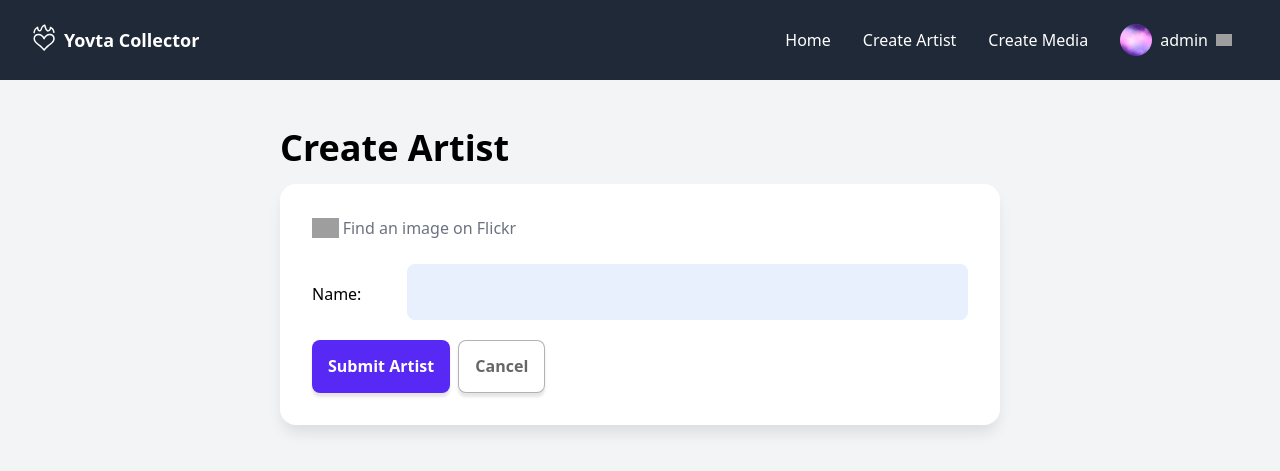
After one commit to jseverijn3k/collector, a Django app: page /artist/create/ in a window 1280 px wide. The commit adds this page. Shown: the top 471 px of the page. Run offline with Django 5.2, Linux system fonts and the light colour scheme; a user stored in the database is signed in; data comes from the database, SQL or seed files in the repository; both versions use the stored data as it was after the commit; some libraries are stand-ins or nearby versions; grey boxes are pictures that could not be loaded.

Commit message:
ADD artist create form and make artist name unique

```diff
--- /dev/null
+++ b/a_collections/forms.py
@@ -0,0 +1,62 @@
+from django.forms import ModelForm
+from django import forms
+
+from .models import Media, Artist
+
+class MediaCreateForm(ModelForm):
+    class Meta:
+        model = Media
+        fields = "__all__"
+        # fields = ['url', 'body', 'tags']
+        # labels = {
+        #     'body' : 'Caption',
+        #     'tags' : 'Category',
+        # }
+        # widgets = {
+        #     'body' : forms.Textarea(attrs={'rows' : 3, 'placeholder' : 'Add a caption ...', 'class': 'font1 text-4xl'}),
+        #     'url' : forms.TextInput(attrs={'placeholder' : 'Add a url ...', 'class': 'font1 text-4xl'}),
+        #     'tags' : forms.CheckboxSelectMultiple(),
+        # }
+
+class MediaEditForm(ModelForm):
+    class Meta:
+        model = Media
+        fields = "__all__"
+        # fields = ['body', 'tags']
+        # labels = {
+        #     'body' : '',
+        #     'tags' : 'Category',
+        # }
+        # widgets = {
+        #     'body' : forms.Textarea(attrs={'rows' : 3, 'class': 'font1 text-4xl'}),
+        #     'tags' : forms.CheckboxSelectMultiple(),
+        # }
+
+class ArtistCreateForm(ModelForm):
+    class Meta:
+        model = Artist
+        fields = "__all__"
+        # fields = ['url', 'body', 'tags']
+        # labels = {
+        #     'body' : 'Caption',
+        #     'tags' : 'Category',
+        # }
+        # widgets = {
+        #     'body' : forms.Textarea(attrs={'rows' : 3, 'placeholder' : 'Add a caption ...', 'class': 'font1 text-4xl'}),
+        #     'url' : forms.TextInput(attrs={'placeholder' : 'Add a url ...', 'class': 'font1 text-4xl'}),
+        #     'tags' : forms.CheckboxSelectMultiple(),
+        # }
+
+class ArtistEditForm(ModelForm):
+    class Meta:
+        model = Artist
+        fields = "__all__"
+        # fields = ['body', 'tags']
+        # labels = {
+        #     'body' : '',
+        #     'tags' : 'Category',
+        # }
+        # widgets = {
+        #     'body' : forms.Textarea(attrs={'rows' : 3, 'class': 'font1 text-4xl'}),
+        #     'tags' : forms.CheckboxSelectMultiple(),
+        # }
--- a/a_collections/models.py
+++ b/a_collections/models.py
@@ -7,7 +7,7 @@ class Artist(models.Model):
     id = models.UUIDField(
         primary_key=True, default=uuid.uuid4, editable=False, max_length=100
     )
-    name = models.CharField(max_length=255)
+    name = models.CharField(unique=True, max_length=255)
     created = models.DateTimeField(auto_now_add=True)
 
     def __str__(self):
--- a/a_collections/views.py
+++ b/a_collections/views.py
@@ -1,6 +1,14 @@
 from django.shortcuts import render
+from django.contrib import messages
+
+from django.contrib.auth.decorators import login_required
+from django.http import HttpResponse
+from django.shortcuts import render, redirect, get_object_or_404
+
+import requests
 
 from a_collections.models import Artist, Media
+from a_collections.forms import MediaCreateForm, MediaEditForm, ArtistCreateForm, ArtistEditForm
 
 # Create your views here.
 def home_view(request, tag=None):
@@ -23,8 +31,7 @@ def home_view(request, tag=None):
 
     quote = 'Record collecting is the hobby of collecting sound recordings, usually of music, but sometimes poetry, reading, historical speeches, and ambient noises. Although the typical focus is on vinyl records, all formats of recorded music can be collected.'
     context = {
-        # 'posts' : posts,
-        # 'tag' : tag,
+        'tag' : tag,
         # 'page' : page,
         'artists' : Artist.objects.all(),
         'albums' : Media.objects.all(),
@@ -37,3 +44,112 @@ def home_view(request, tag=None):
     #     return render(request, 'snippets/loop_home_posts.html', context)
 
     return render(request, "pages/home.html", context)
+
+
+
+@login_required
+def media_create_view(request, *args, **kwargs):
+    if request.method == 'POST':
+        form = MediaCreateForm(request.POST)
+        if form.is_valid():
+            media = form.save(commit=False)
+
+            # website = requests.get(form.data['url'])
+            # sourcecode = BeautifulSoup(website.text, 'html.parser')
+            # # print(sourcecode)
+
+            # find_image = sourcecode.select('meta[content^="https://live.staticflickr.com/"]')
+            # print(find_image)
+            # image = find_image[0]['content']
+            # post.image = image
+
+            # find_title = sourcecode.select('h1.photo-title')
+            # titile = find_title[0].text.strip()
+            # post.title = titile
+
+            # find_artist = sourcecode.select('a.owner-name')
+            # artist = find_artist[0].text.strip()
+            # post.artist = artist
+
+            media.user = request.user
+
+            media.save()
+            # media.save_m2m() # save our tags m2m field
+            return redirect('home')
+
+    form = MediaCreateForm()
+    return render(request, "a_collections/media_create.html", {'form' : form})
+
+
+@login_required
+def media_delete_view(request, pk):
+    media = get_object_or_404(Media, id=pk, user=request.user)
+
+    if request.method == 'POST':
+        media.delete()
+        messages.success(request, 'Media deleted successfully')
+        return redirect('home')
+
+    return render(request, "a_collections/media_delete.html", {'media' : media})
+
+
+@login_required
+def media_edit_view(request, pk):
+    media = get_object_or_404(Media, id=pk, user=request.user)
+    form = MediaEditForm(instance=media)
+
+    context = {
+        'post' : media,
+        'form' : form,
+    }
+
+    if request.method == 'POST' and request.user == media.user:
+        form = MediaEditForm(request.POST, instance=media)
+        if form.is_valid():
+            form.save()
+            messages.success(request, 'Media updated successfully')
+            return redirect('home')
+
+
+    return render(request, "a_collections/media_edit.html", context)
+
+
+def media_page_view(request, pk):
+    media = get_object_or_404(Media, id=pk)
+
+    # if request.htmx:
+    #     # check if top is part of the url
+    #     if 'top' in request.GET:
+    #         # comments = post.comments.filter(likes__isnull=False).distinct()
+
+    #         # annotate(num_likes=Count('likes')) -> counts all the likes and stores them in the variable num_likes
+    #         # .filter(num_likes__gt=0) -> filters if the numk_likes is greater than 0 (gt0)
+    #         print("TESTTEST")
+    #         comments = media.comments.annotate(num_likes=Count('likes')).filter(num_likes__gt=0).order_by('-num_likes')
+    #     else:
+    #         comments = post.comments.all()
+    #     return render(request, 'snippets/loop_postpage_comments.html', {'comments': comments, 'replyform': replyform})
+
+    context = {
+        'media' : media,
+        # 'commentform' : commentform,
+        # 'replyform' : replyform,
+    }
+
+    return render(request, "a_collections/media_page.html", context)
+
+@login_required
+def artist_create_view(request, *args, **kwargs):
+    if request.method == 'POST':
+        form = ArtistCreateForm(request.POST)
+        if form.is_valid():
+            artist = form.save(commit=False)
+
+            artist.user = request.user
+
+            artist.save()
+            # media.save_m2m() # save our tags m2m field
+            return redirect('home')
+
+    form = ArtistCreateForm()
+    return render(request, "a_collections/artist_create.html", {'form' : form})
--- a/a_config/urls.py
+++ b/a_config/urls.py
@@ -24,11 +24,24 @@ from django.urls import path, include
 from a_collections.views import *
 from a_users.views import *
 
+
 urlpatterns = [
     path('admin/', admin.site.urls),
     path('accounts/', include('allauth.urls')),
 
     path('', home_view, name='home'),
+
+    # a_collections urls
+    path('', home_view, name='home'),
+    path('media/<pk>', media_page_view, name='media-page'),
+    path('media/create/', media_create_view, name='media-create'),
+    path('media/delete/<pk>', media_delete_view, name='media-delete'),
+    path('media/edit/<pk>', media_edit_view, name='media-edit'),
+
+    path('artist/create/', artist_create_view, name='artist-create'),
+
+
+    path('category/<tag>', home_view, name='category'),
 
     # a_users urls
     path('profile', profile_view, name='profile'),
--- /dev/null
+++ b/templates/a_collections/artist_create.html
@@ -0,0 +1,21 @@
+{% extends 'layouts/b.html' %}
+
+{% block content %}
+
+<h1>Create Artist</h1>
+<div class="card !p-8">
+
+    <div class="flex items-center mb-6">
+        <img class="h-5 object-cover mr-1" src="https://img.icons8.com/small/96/333333/search--v1.png"/>
+        <a href="https://www.flickr.com/explore" target="_blank" class="hover:underline text-gray-500">Find an image on Flickr</a>
+    </div>
+
+    <form method='POST'>
+        {{ form.as_p }}
+        {% csrf_token %}
+        <button type="submit" class="mt-1">Submit Artist</button>
+        <a class="button secondaryAction ml-1" href="{{ request.META.HTTP_REFERER }}">Cancel</a>
+    </form>
+</div>
+
+{% endblock %}
--- a/templates/includes/header.html
+++ b/templates/includes/header.html
@@ -22,8 +22,9 @@
         <ul class="flex items-center navitems flex-col md:flex-row gap-8 md:gap-0 justify-center h-full -translate-y-10 md:translate-y-0">
             {% if user.is_authenticated %}
                 <li><a href="/">Home</a></li>
-                {% comment %} <li><a href="{% url '' %}">Create Post</a></li>
-                <li><a href="{% url 'inbox' %}">Inbox</a></li> {% endcomment %}
+                <li><a href="{% url 'artist-create' %}">Create Artist</a></li>
+                <li><a href="{% url 'media-create' %}">Create Media</a></li>
+                {% comment %} <li><a href="{% url 'inbox' %}">Inbox</a></li>  {% endcomment %}
                 <li x-data="{ dropdownOpen: false }" class="relative">
                     <a @click="dropdownOpen = !dropdownOpen" @click.away="dropdownOpen = false" class="cursor-pointer select-none">
                         <img class="h-8 w-8 rounded-full object-cover" src="{{ user.profile.avatar }}"/>
```
Also changed, not shown: templates/a_collections/media.html (added, +54 -0 lines), templates/a_collections/media_create.html (added, +21 -0 lines), templates/a_collections/media_delete.html (added, +24 -0 lines), templates/a_collections/media_edit.html (added, +24 -0 lines), templates/a_collections/media_page.html (added, +40 -0 lines), a_collections/migrations/0006_alter_artist_name.py (added), db.sqlite3, mediafiles/avatars/background.jpg (added).
